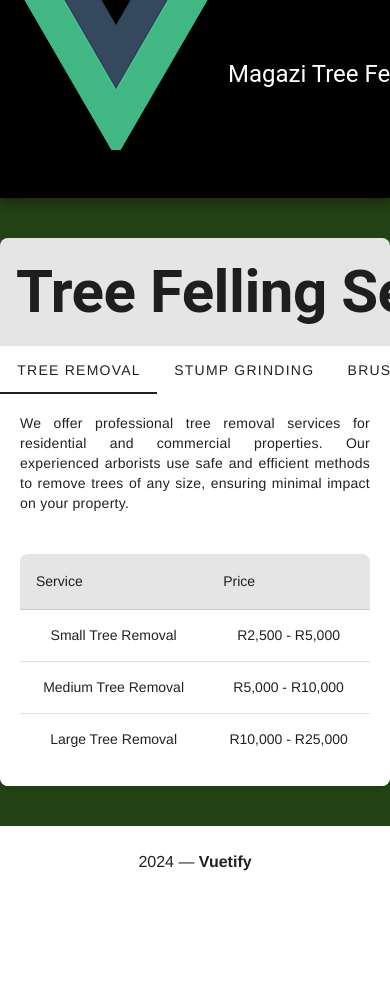
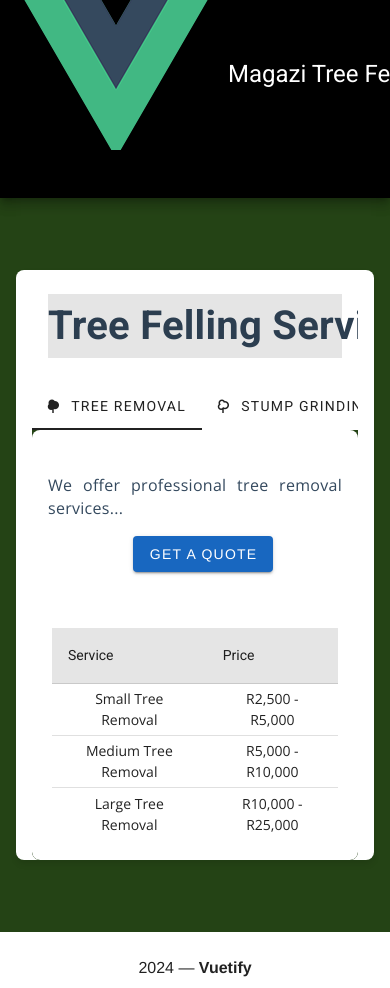
Before and after one commit to ShogunLSG/Magazi-tree-felling-frontEnd, a Vue app in the folder MG-treeFelling/mg-tree-felling/: page /services in a window 390 px wide. Before the commit the page ends 882 px from the top, so only its background shows below. Built offline with nearby package versions, Linux system fonts and the light colour scheme.

Commit message:
More styling and responsiveness

```diff
--- a/MG-treeFelling/mg-tree-felling/public/index.html
+++ b/MG-treeFelling/mg-tree-felling/public/index.html
@@ -6,6 +6,9 @@
     <meta name="viewport" content="width=device-width,initial-scale=1.0">
     <link rel="icon" href="<%= BASE_URL %>favicon.ico">
     <title><%= htmlWebpackPlugin.options.title %></title>
+
+    <link href="https://cdn.jsdelivr.net/npm/@mdi/font@5.x/css/materialdesignicons.min.css" rel="stylesheet">
+
   </head>
   <body>
     <noscript>
--- a/MG-treeFelling/mg-tree-felling/src/components/FormComponent.vue
+++ b/MG-treeFelling/mg-tree-felling/src/components/FormComponent.vue
@@ -36,6 +36,12 @@ export default {
         "Tree Prunning/Trimming",
       ],
     };
+  },
+  mounted() {
+    // If a service was pre-selected (passed from the parent), update the select field
+    if (this.$attrs.preSelectedService) {
+      this.select.value = this.$attrs.preSelectedService;
+    }
   },
   methods: {
     submit() {
--- a/MG-treeFelling/mg-tree-felling/src/views/QuoteView.vue
+++ b/MG-treeFelling/mg-tree-felling/src/views/QuoteView.vue
@@ -1,8 +1,22 @@
 <script setup>
 import FormComponent from "@/components/FormComponent.vue";
 import { onMounted, ref } from "vue";
+import { useRoute } from "vue-router";
 
 const quoteFormRef = ref(null);
+const formComponentRef = ref(null);
+const route = useRoute();
+
+onMounted(() => {
+  window.addEventListener("scroll", handleScroll);
+
+  // Check if a service was passed in the URL
+  const service = route.query.service;
+  if (service && formComponentRef.value) {
+    // Pre-select the service in the form
+    formComponentRef.value.select.value = service;
+  }
+});
 
 const handleScroll = () => {
   const scrollPosition = window.scrollY;
@@ -25,17 +39,13 @@ const handleScroll = () => {
     }
   }
 };
-
-onMounted(() => {
-  window.addEventListener("scroll", handleScroll);
-});
 </script>
 
 <template>
   <div class="container">
     <div class="quote-form" ref="quoteFormRef">
       <h1 class="form-title">Get Your Free Quote</h1>
-      <FormComponent />
+      <FormComponent ref="formComponentRef" />
     </div>
   </div>
 </template>
--- a/MG-treeFelling/mg-tree-felling/src/views/ServicesView.vue
+++ b/MG-treeFelling/mg-tree-felling/src/views/ServicesView.vue
@@ -1,17 +1,23 @@
 <script>
+import { useRouter } from "vue-router";
+
 export default {
+  setup() {
+    const router = useRouter();
+    return { router };
+  },
   data() {
     return {
       tab: "Tree Removal",
       items: [
-        "Tree Removal",
-        "Stump Grinding",
-        "Brush Clearing",
-        "Emergency Services",
+        { name: "Tree Removal", icon: "mdi-tree" },
+        { name: "Stump Grinding", icon: "mdi-tree-outline" },
+        { name: "Brush Clearing", icon: "mdi-forest" },
+        { name: "Emergency Services", icon: "mdi-alert" },
       ],
       tabContent: {
         "Tree Removal": {
-          text: "We offer professional tree removal services for residential and commercial properties. Our experienced arborists use safe and efficient methods to remove trees of any size, ensuring minimal impact on your property.",
+          text: "We offer professional tree removal services...",
           table: [
             { service: "Small Tree Removal", price: "R2,500 - R5,000" },
             { service: "Medium Tree Removal", price: "R5,000 - R10,000" },
@@ -19,7 +25,7 @@ export default {
           ],
         },
         "Stump Grinding": {
-          text: "After tree removal, we provide stump grinding services to completely remove the remaining stump from your property. This process leaves a clean and level surface, ready for landscaping or planting.",
+          text: "After tree removal, we provide stump grinding services...",
           table: [
             { service: "Small Stump Grinding", price: "R750 - R1,500" },
             { service: "Medium Stump Grinding", price: "R1,500 - R3,000" },
@@ -27,7 +33,7 @@ export default {
           ],
         },
         "Brush Clearing": {
-          text: "Our brush clearing services help clear overgrown areas, removing unwanted shrubs, bushes, and vegetation. This service is ideal for maintaining your property and reducing fire hazards.",
+          text: "Our brush clearing services help clear overgrown areas...",
           table: [
             { service: "Small Brush Clearing", price: "R2,000 - R4,000" },
             { service: "Medium Brush Clearing", price: "R4,000 - R8,000" },
@@ -35,7 +41,7 @@ export default {
           ],
         },
         "Emergency Services": {
-          text: "In case of emergencies, such as fallen trees or branches, we offer 24/7 emergency services to quickly and safely remove any hazards from your property.",
+          text: "In case of emergencies, such as fallen trees or branches...",
           table: [
             { service: "Emergency Tree Removal", price: "Starting at R5,000" },
             {
@@ -47,29 +53,53 @@ export default {
       },
     };
   },
+  methods: {
+    requestQuote(service) {
+      // Navigate to the quote page with the selected service as a query parameter
+      this.router.push({
+        name: "quote", // Make sure this matches the name in your route configuration
+        query: { service: service },
+      });
+    },
+  },
 };
 </script>
 
 <template>
   <div class="services-wrapper">
-    <v-card color="basil" flat>
+    <v-container class="py-8">
+      <v-card color="basil" flat class="px-4">
         <v-card-title class="text-center justify-center py-6">
-        <h1 class="font-weight-bold text-h2 text-basil">
-          Tree Felling Services
-        </h1>
+          <h1>Tree Felling Services</h1>
         </v-card-title>
         <v-tabs v-model="tab" bg-color="transparent" color="basil" grow>
-        <v-tab v-for="item in items" :key="item" :value="item">
-          {{ item }}
+          <v-tab v-for="item in items" :key="item.name" :value="item.name">
+            <v-icon start>{{ item.icon }}</v-icon>
+            {{ item.name }}
           </v-tab>
         </v-tabs>
         <v-window v-model="tab">
-        <v-window-item v-for="item in items" :key="item" :value="item">
+          <v-window-item
+            v-for="item in items"
+            :key="item.name"
+            :value="item.name"
+          >
             <v-card color="basil" flat>
-            <v-card-text class="service-description">{{
-              tabContent[item].text
-            }}</v-card-text>
-            <v-table>
+              <v-row class="mt-4">
+                <v-col cols="12" md="6">
+                  <v-card-text class="service-description pa-4">
+                    {{ tabContent[item.name].text }}
+                  </v-card-text>
+                  <v-btn
+                    color="primary"
+                    class="ml-4 mb-4"
+                    @click="requestQuote(item.name)"
+                  >
+                    Get a Quote
+                  </v-btn>
+                </v-col>
+                <v-col cols="12" md="6">
+                  <v-table class="mt-4">
                     <thead>
                       <tr>
                         <th>Service</th>
@@ -77,20 +107,42 @@ export default {
                       </tr>
                     </thead>
                     <tbody>
-                <tr v-for="(row, index) in tabContent[item].table" :key="index">
+                      <tr
+                        v-for="(row, index) in tabContent[item.name].table"
+                        :key="index"
+                      >
                         <td>{{ row.service }}</td>
                         <td>{{ row.price }}</td>
                       </tr>
                     </tbody>
                   </v-table>
+                </v-col>
+              </v-row>
             </v-card>
           </v-window-item>
         </v-window>
       </v-card>
+    </v-container>
   </div>
 </template>
+<style scoped>
+@import url("https://fonts.googleapis.com/css2?family=Roboto:wght@400;700&family=Open+Sans&display=swap");
 
-<style scoped>
+.v-btn.primary {
+  background-color: #4caf50; /* A green color that fits with a tree service theme */
+  color: white;
+  font-weight: bold;
+  text-transform: uppercase;
+  letter-spacing: 1px;
+  transition: all 0.3s ease;
+}
+
+.v-btn.primary:hover {
+  background-color: #45a049;
+  box-shadow: 0 2px 8px rgba(0, 0, 0, 0.2);
+  transform: translateY(-2px);
+}
+
 .services-wrapper {
   background-color: rgb(36, 67, 21);
   padding: 40px 0;
@@ -101,18 +153,31 @@ export default {
   box-shadow: 0 4px 6px rgba(0, 0, 0, 0.1);
 }
 
-.v-card-title {
+.v-card-title h1 {
   background-color: rgba(0, 0, 0, 0.1);
+  font-family: "Roboto", sans-serif;
+  font-weight: 700;
+  font-size: 2.5rem;
+  color: #2c3e50; /* Adjust color as needed */
 }
 
 .v-tabs {
   background-color: rgba(0, 0, 0, 0.1);
   border-top-left-radius: 8px;
   border-top-right-radius: 8px;
+  font-family: "Roboto", sans-serif;
+  font-weight: 500;
+  text-transform: uppercase;
+  display: flex;
+  align-items: center;
+}
+
+.v-tabs .v-icon {
+  margin-right: 8px;
 }
 
 .v-window {
-  background-color: #ffffff;
+  background-color: rgb(36, 67, 21);
   border-bottom-left-radius: 8px;
   border-bottom-right-radius: 8px;
 }
@@ -120,6 +185,10 @@ export default {
 .service-description {
   padding: 20px;
   text-align: justify;
+  font-family: "Open Sans", sans-serif;
+  font-size: 1rem;
+  line-height: 1.6;
+  color: #34495e; /* Adjust color as needed */
 }
 
 .v-table {
@@ -130,12 +199,14 @@ export default {
   background-color: rgba(0, 0, 0, 0.1);
 }
 
-.v-table th,
 .v-table td {
   padding: 10px;
+  font-family: "Open Sans", sans-serif;
 }
 
 .v-table th {
-  font-weight: bold;
+  padding: 10px;
+  font-family: "Roboto", sans-serif;
+  font-weight: 700;
 }
 </style>
```
Lines whose indentation alone changed are shown as unchanged.
